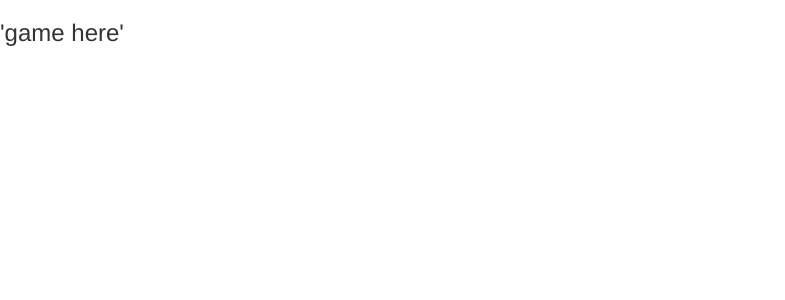
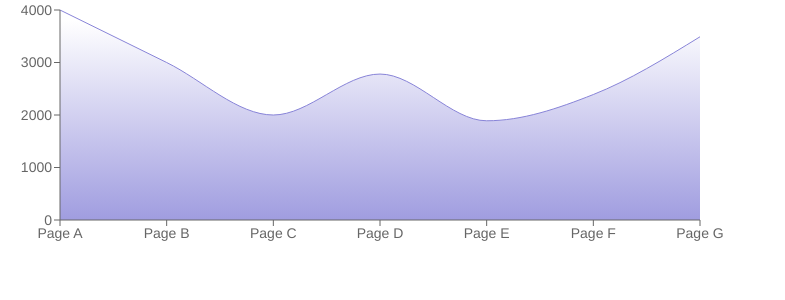
Before and after one commit to DanielSeehausen/bear, a React app in the folder client/: page /game in a window 1280 px wide. Shown: the top 300 px of the page, without its empty margins (0-785 px from the left). Built offline with nearby package versions, Linux system fonts and the light colour scheme.

Commit message:
Updated Chart

```diff
--- a/client/src/components/game/game.component.jsx
+++ b/client/src/components/game/game.component.jsx
@@ -1,11 +1,39 @@
 import React, { Component } from 'react'
-import { render } from 'react-dom'
+import { AreaChart, XAxis, YAxis, Tooltip, Area } from 'recharts'
 
-export default class Game extends Component {
+const data = [
+      {name: 'Page A', uv: 4000, pv: 2400, amt: 2400},
+      {name: 'Page B', uv: 3000, pv: 1398, amt: 2210},
+      {name: 'Page C', uv: 2000, pv: 9800, amt: 2290},
+      {name: 'Page D', uv: 2780, pv: 3908, amt: 2000},
+      {name: 'Page E', uv: 1890, pv: 4800, amt: 2181},
+      {name: 'Page F', uv: 2390, pv: 3800, amt: 2500},
+      {name: 'Page G', uv: 3490, pv: 4300, amt: 2100},
+]
 
+class Game extends Component {
   render() {
-    return (
-      <h3>'game here'</h3>
+    return(
+      <AreaChart width={730} height={250} data={data}
+        margin={{ top: 10, right: 30, left: 0, bottom: 0 }}>
+
+        <defs>
+
+          <linearGradient id="colorUv" x1="0" y1="0" x2="0" y2="1">
+              // first offset determines % of first color gradient (same with 2nd)
+              // second opacity is how transparent the color of the graph is
+            <stop offset="5%" stopColor="#8884d8" stopOpacity={0}/>
+            <stop offset="100%" stopColor="#8884d8" stopOpacity={0.8}/>
+          </linearGradient>
+
+        </defs>
+        <XAxis dataKey="name" />
+        <YAxis />
+        <Tooltip />
+        <Area type="monotone" dataKey="uv" stroke="#8884d8" fillOpacity={1} fill="url(#colorUv)" />
+      </AreaChart>
     )
   }
 }
+
+export default Game
```
